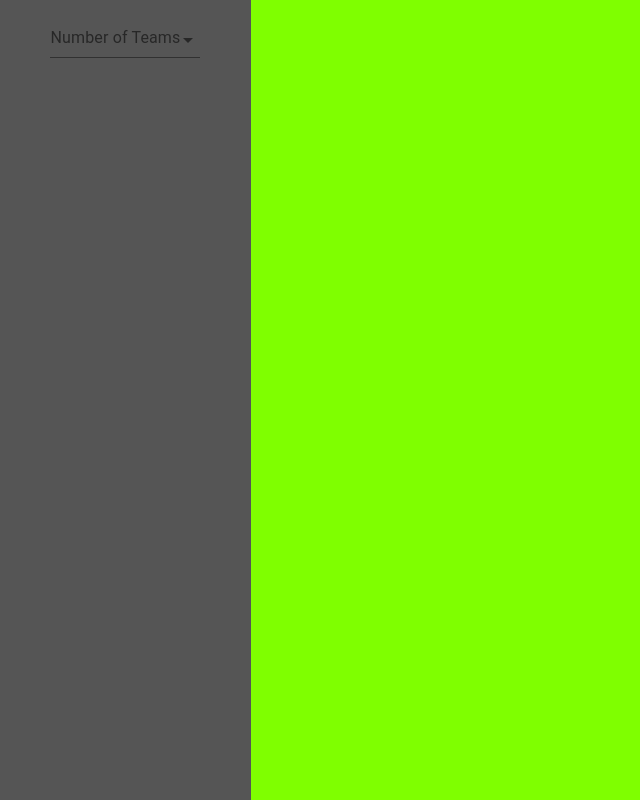
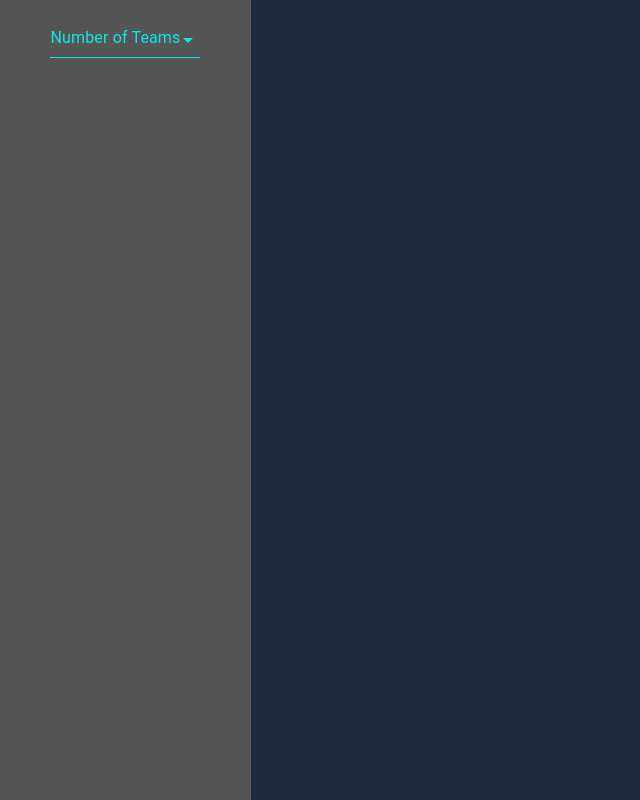
Before and after one commit to axbr9231/GrandTourney, a React (Create React App) app: page / in a window 1280 px wide. Shown: the whole page, without its empty margins (0-640 px from the left). Built offline with nearby package versions, Linux system fonts and the light colour scheme.

Commit message:
creates a new muiTheme and overrides default colors

```diff
--- a/src/components/App.js
+++ b/src/components/App.js
@@ -1,9 +1,40 @@
 /* eslint-disable react-hooks/exhaustive-deps */
 import React, { useState, Fragment, useEffect } from 'react';
+import { createMuiTheme, ThemeProvider } from '@material-ui/core/styles'
 import _ from 'lodash';
 import '../App.css';
 import TeamSetup from './TeamSetup';
 import Bracket from './Bracket';
+
+const theme = createMuiTheme({
+  palette: {
+    primary: {
+      main: '#0be9e9'
+    },
+    secondary: {
+      main: '#0be9e9'
+    },
+    error: {
+      main: '#dae90b'
+    },
+    text: {
+      primary: '#0be9e9',
+      secondary: '#0be9e9'
+    },
+    action: {
+      active: '#0be9e9'
+    }
+  },
+  overrides: {
+    MuiInput: {
+      underline: {
+        '&:before': {
+          borderBottom: '1px solid #0be9e9'
+        }
+      }
+    },
+  }
+});
 
 class Team {
   constructor(name, isTop) {
@@ -233,7 +264,7 @@ const App = () => {
   }
 
   return (
-    <Fragment>
+    <ThemeProvider theme={theme}>
       <TeamSetup
       startMatch={startMatch}
       numTeams={numTeams}
@@ -246,7 +277,7 @@ const App = () => {
       teamArray={teamObjectsArray}
       />
       <Bracket rounds={rounds} updateNextRound={updateNextRound} currentMatch={currentMatch}/>
-    </Fragment>
+    </ThemeProvider>
   )
 }
 
--- a/src/components/Bracket.js
+++ b/src/components/Bracket.js
@@ -6,7 +6,7 @@ import Round from './Round.js';
 const Container = styled.div`
     width: 80vw;
     min-height: 100vh;
-    background-color: chartreuse;
+    background-color: #202a3f;
     padding-left: 25px;
     display: flex;
 `;
--- a/src/components/Match.js
+++ b/src/components/Match.js
@@ -6,10 +6,11 @@ import MatchModal from './MatchModal';
 
 const Container = styled.div`
     width: 200px;
-    border-top: 2px solid black;
-    border-right: 2px solid black;
-    border-bottom: 2px solid black;
+    border-top: 2px solid #0be9e9;
+    border-right: 2px solid #0be9e9;
+    border-bottom: 2px solid #0be9e9;
     position: relative;
+    box-shadow: 5px 2px 8px #0be9e9, -5px 2px 8px #0be9e9 inset;
 `;
 
 const Match = ({ round, match, index, currentMatch, updateNextRound }) => {
--- a/src/components/Team.js
+++ b/src/components/Team.js
@@ -15,6 +15,7 @@ const Container = styled(animated.div)`
     display: flex;
     align-items: center;
     justify-content: center;
+    z-index: 1;
 `;
 
 const Team = ({ team, matchHeight, openModal }) => {
```
